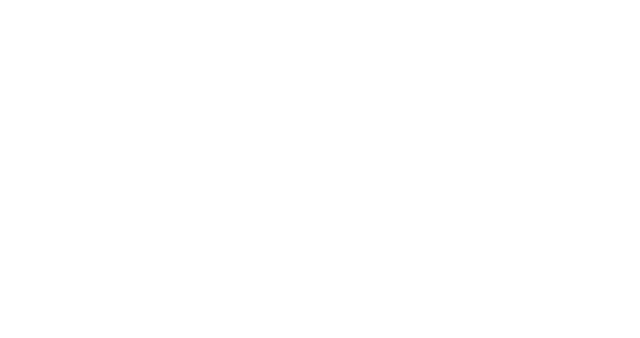
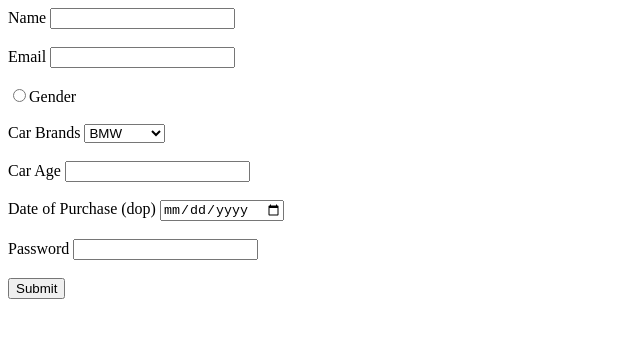
Before and after one commit to acciojob/car-insurance-form-Arsh249, a website: page main.html in a window 1280 px wide. Shown: the whole page, without its empty margins (0-640 px from the left). Drawn offline with Linux system fonts and the light colour scheme.

Commit message:
created a submission

```diff
--- a/main.html
+++ b/main.html
@@ -10,6 +10,40 @@
 	<!-- the entire body must be written by student -->
     <script type="text/javascript" src="./script.js">
 </script>
+	<form method="post">
+		<label for="name">Name</label>
+		<input type="text" id="name" required>
+		<br>
+		<br>
+		<label for="email">Email</label>
+		<input type="email" id="email" required>
+		<br>
+		<br>
+		<input type="radio" name="gender" required>Gender
+		<br>
+		<br>
+		<label for="cars">Car Brands</label>
+		<select id="cars">
+			<option>BMW</option>
+			<option>Audi</option>
+			<option>Mercedez</option>
+		</select>
+		<br>
+		<br>
+		<label for="carage">Car Age</label>
+		<input type="number" id="carage" required>
+		<br>
+		<br>
+		<label for="dop">Date of Purchase (dop)</label>
+		<input type="date" id="dop" required>
+		<br>
+		<br>
+		<label for="password">Password</label>
+		<input type="password" id="password" required>
+		<br>
+		<br>
+		<button type="submit">Submit</button>
+	</form>
 
 </body>
 
```
